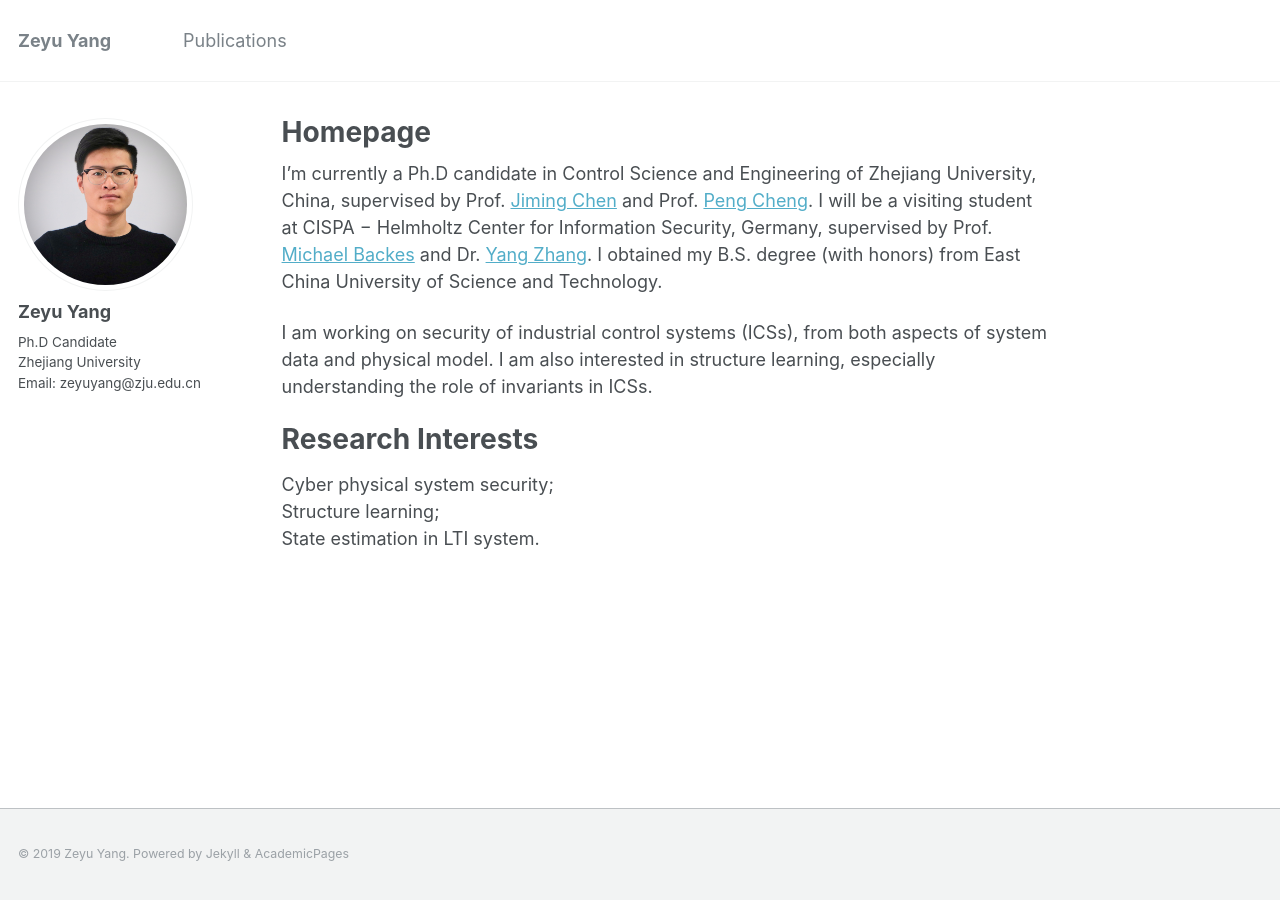
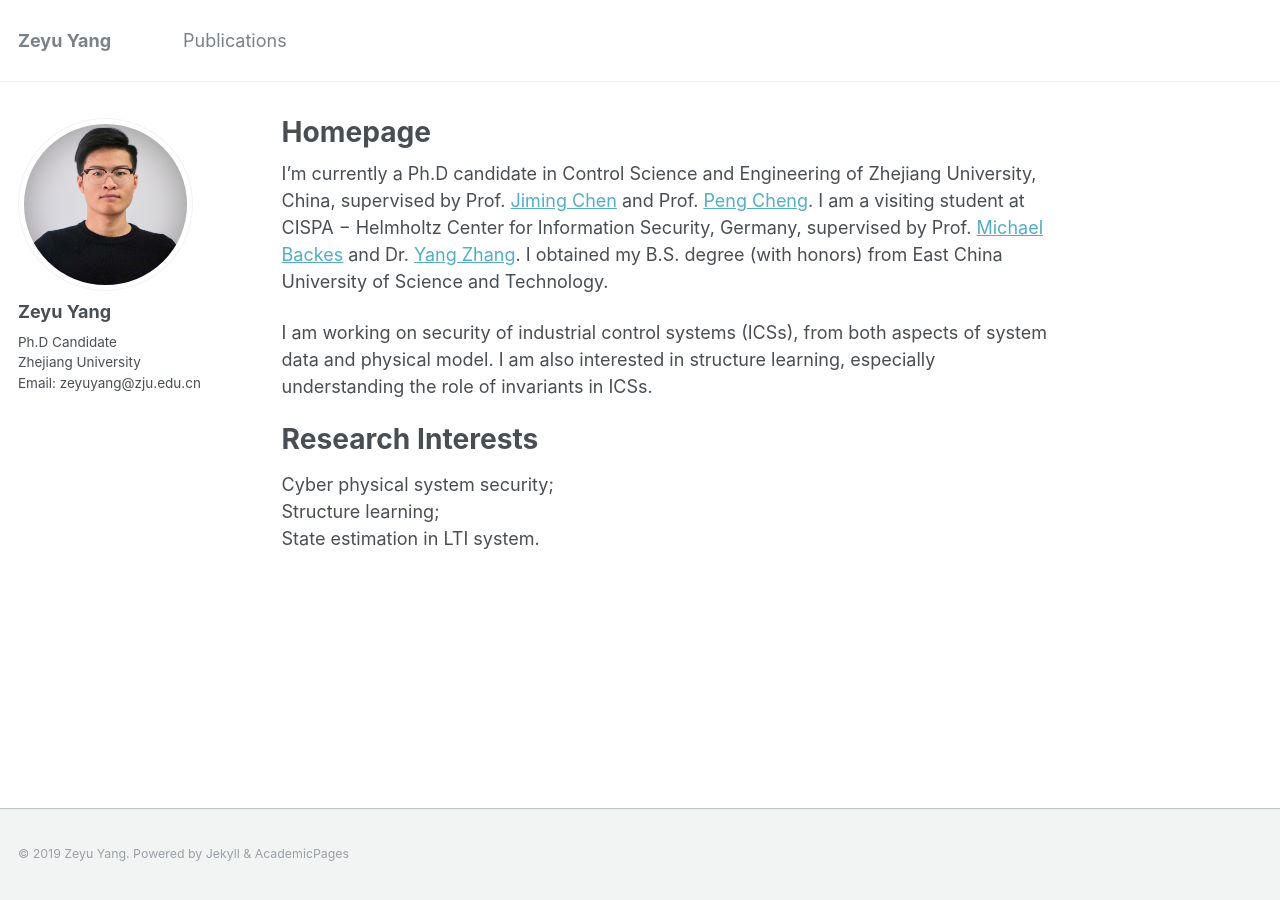
Before and after one commit to zeyuid/zeyuid.github.io, a Jekyll site: the page built from _pages/about.md, in a window 1280 px wide. Built offline with Jekyll 4.4.1, drawn with Linux system fonts in a browser that asks for light colours.

Commit message:
add file

```diff
--- a/_pages/about.md
+++ b/_pages/about.md
@@ -8,7 +8,7 @@ redirect_from:
   - /about.html
 ---
 
-I'm currently a Ph.D candidate in Control Science and Engineering of Zhejiang University, China, supervised by Prof. [Jiming Chen](https://person.zju.edu.cn/jmchen) and Prof. [Peng Cheng](https://person.zju.edu.cn/cp). I will be a visiting student at CISPA − Helmholtz Center for Information Security, Germany, supervised  by Prof. [Michael Backes](https://cispa.saarland/people/backes/) and Dr. [Yang Zhang](https://cispa.saarland/people/yang.zhang/).
+I'm currently a Ph.D candidate in Control Science and Engineering of Zhejiang University, China, supervised by Prof. [Jiming Chen](https://person.zju.edu.cn/jmchen) and Prof. [Peng Cheng](https://person.zju.edu.cn/cp). I am a visiting student at CISPA − Helmholtz Center for Information Security, Germany, supervised by Prof. [Michael Backes](https://cispa.saarland/people/backes/) and Dr. [Yang Zhang](https://cispa.saarland/people/yang.zhang/).
 I obtained my B.S. degree (with honors) from East China University of Science and Technology.
 
 
```
